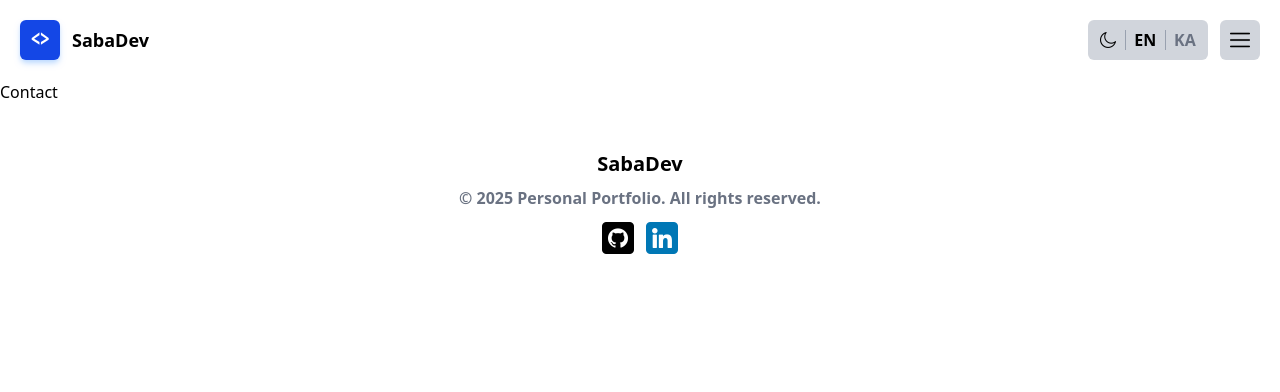
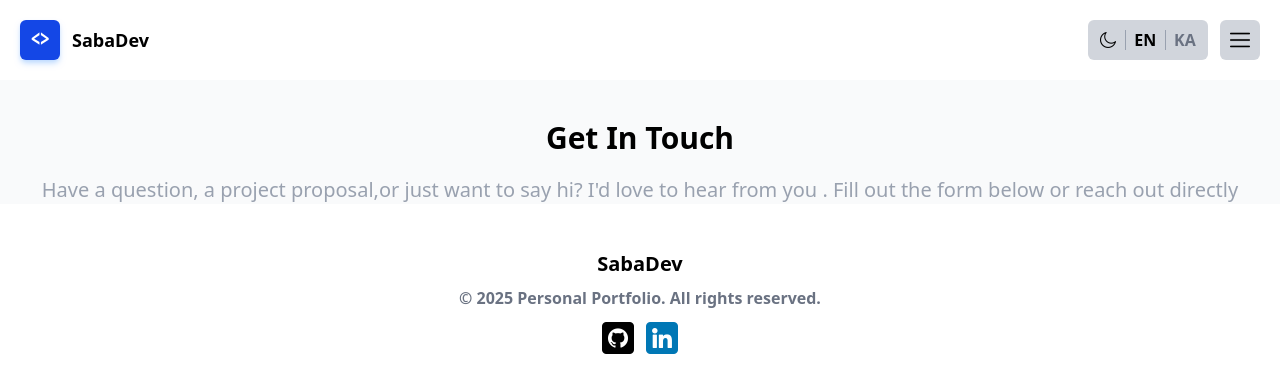
Before and after one commit to sabaPhruidze/portfolio, a React (Vite) app: page /contacts in a window 1280 px wide. Shown: the top 392 px of the page. Built offline with nearby package versions, Linux system fonts and the light colour scheme.

Commit message:
added first part of contact, I will try to make refactoring as much as necessary in order to not overload my code

```diff
--- /dev/null
+++ b/src/components/contact/GetInTouch.tsx
@@ -0,0 +1,13 @@
+const GetInTouch = () => {
+  return (
+    <div className="text-center">
+      <h1 className="font-bold text-3xl">Get In Touch</h1>
+      <p className="mt-5 text-gray-400 text-xl">
+        Have a question, a project proposal,or just want to say hi? I'd love to
+        hear from you . Fill out the form below or reach out directly
+      </p>
+    </div>
+  );
+};
+
+export default GetInTouch;
--- a/src/pages/Contact.tsx
+++ b/src/pages/Contact.tsx
@@ -1,5 +1,11 @@
+import GetInTouch from "../components/contact/GetInTouch";
+
 const Contact = () => {
-  return <div>Contact</div>;
+  return (
+    <div className="px-5 pt-10 bg-gray-50">
+      <GetInTouch />
+    </div>
+  );
 };
 
 export default Contact;
```
